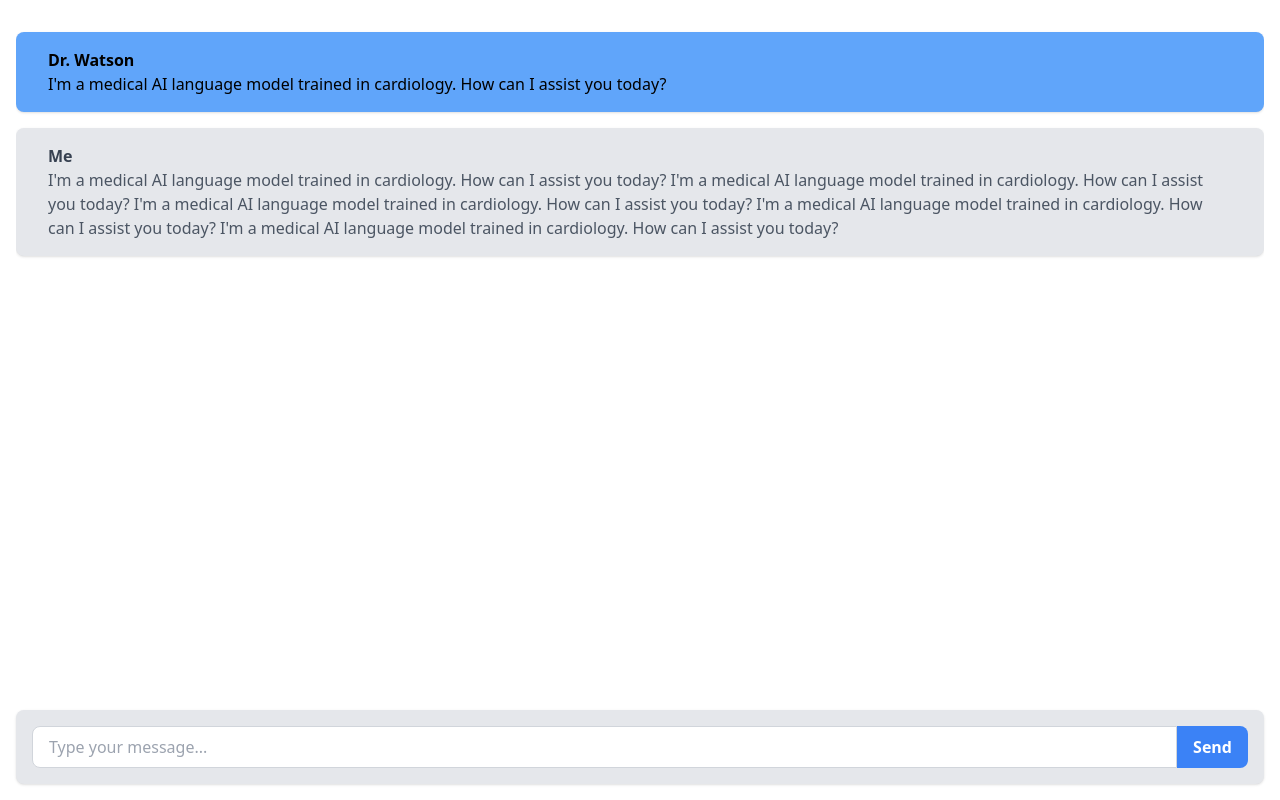
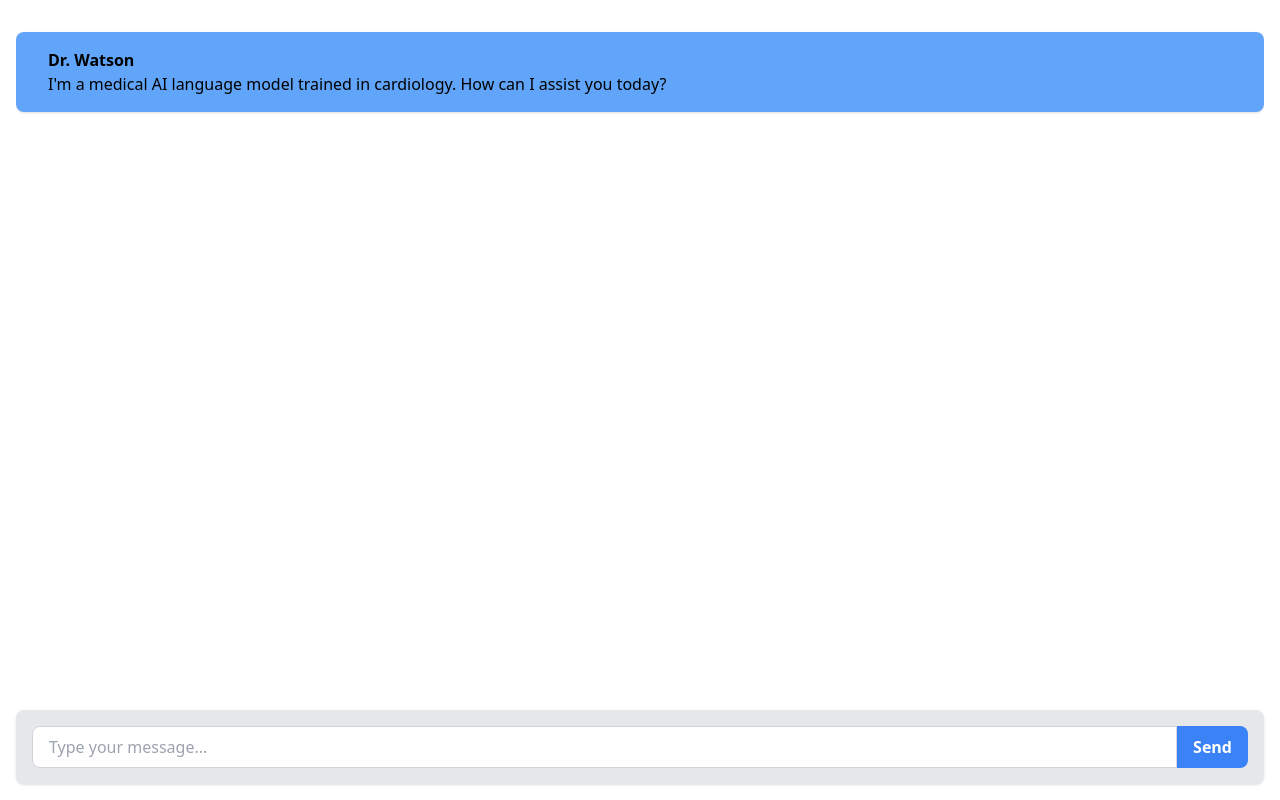
Before and after one commit to melvinalmonte/med-gpt, a SvelteKit app: page / in a window 1280 px wide. Built offline with nearby package versions, Linux system fonts and the light colour scheme.

Commit message:
deleting unecesary message

```diff
--- a/src/routes/+page.svelte
+++ b/src/routes/+page.svelte
@@ -3,10 +3,6 @@
 		{
 			sender: 'Dr. Watson',
 			content: "I'm a medical AI language model trained in cardiology. How can I assist you today?"
-		},
-		{
-			sender: 'Me',
-			content: "I'm a medical AI language model trained in cardiology. How can I assist you today? I'm a medical AI language model trained in cardiology. How can I assist you today? I'm a medical AI language model trained in cardiology. How can I assist you today? I'm a medical AI language model trained in cardiology. How can I assist you today? I'm a medical AI language model trained in cardiology. How can I assist you today?"
 		}
 	];
 	let newMessage,
@@ -35,10 +31,16 @@
 <div class="container mx-auto h-screen flex flex-col p-4">
 	<div class="overflow-y-auto flex-grow" bind:this={messageContainer}>
 		{#each messages as message}
-			<div class=" p-4 rounded-lg shadow mt-4 {message.sender === 'Me' ? 'bg-gray-200' : 'bg-blue-400'}">
+			<div
+				class=" p-4 rounded-lg shadow mt-4 {message.sender === 'Me'
+					? 'bg-gray-200'
+					: 'bg-blue-400'}"
+			>
 				<div class="ml-4 mr-4">
-					<p class=" font-bold {message.sender === 'Me' ? 'text-gray-700' : 'text-black'}">{message.sender}</p>
-					<p class="{message.sender === 'Me' ? 'text-gray-600' : 'text-black'}">{message.content}</p>
+					<p class=" font-bold {message.sender === 'Me' ? 'text-gray-700' : 'text-black'}">
+						{message.sender}
+					</p>
+					<p class={message.sender === 'Me' ? 'text-gray-600' : 'text-black'}>{message.content}</p>
 				</div>
 			</div>
 		{/each}
```
